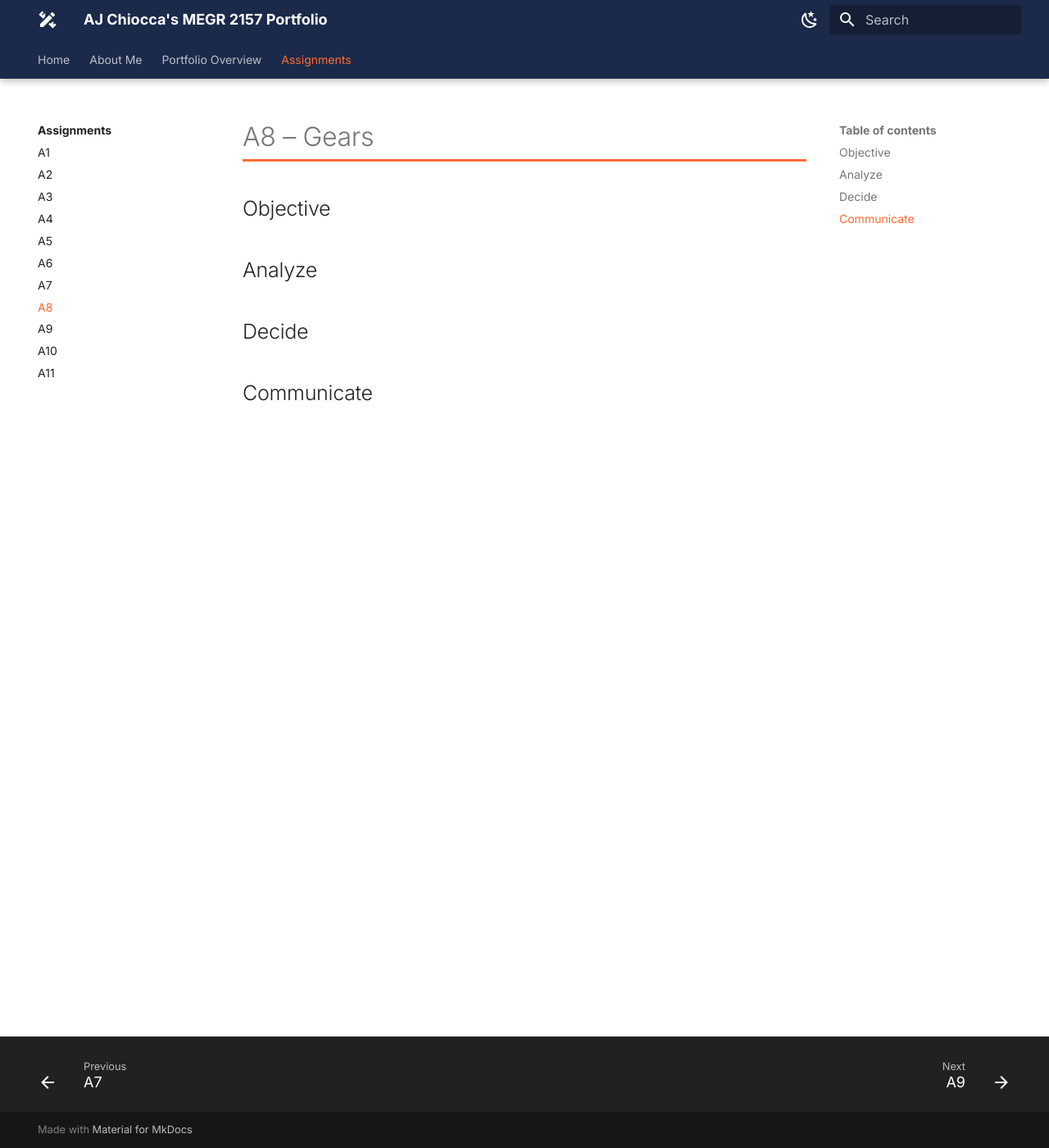
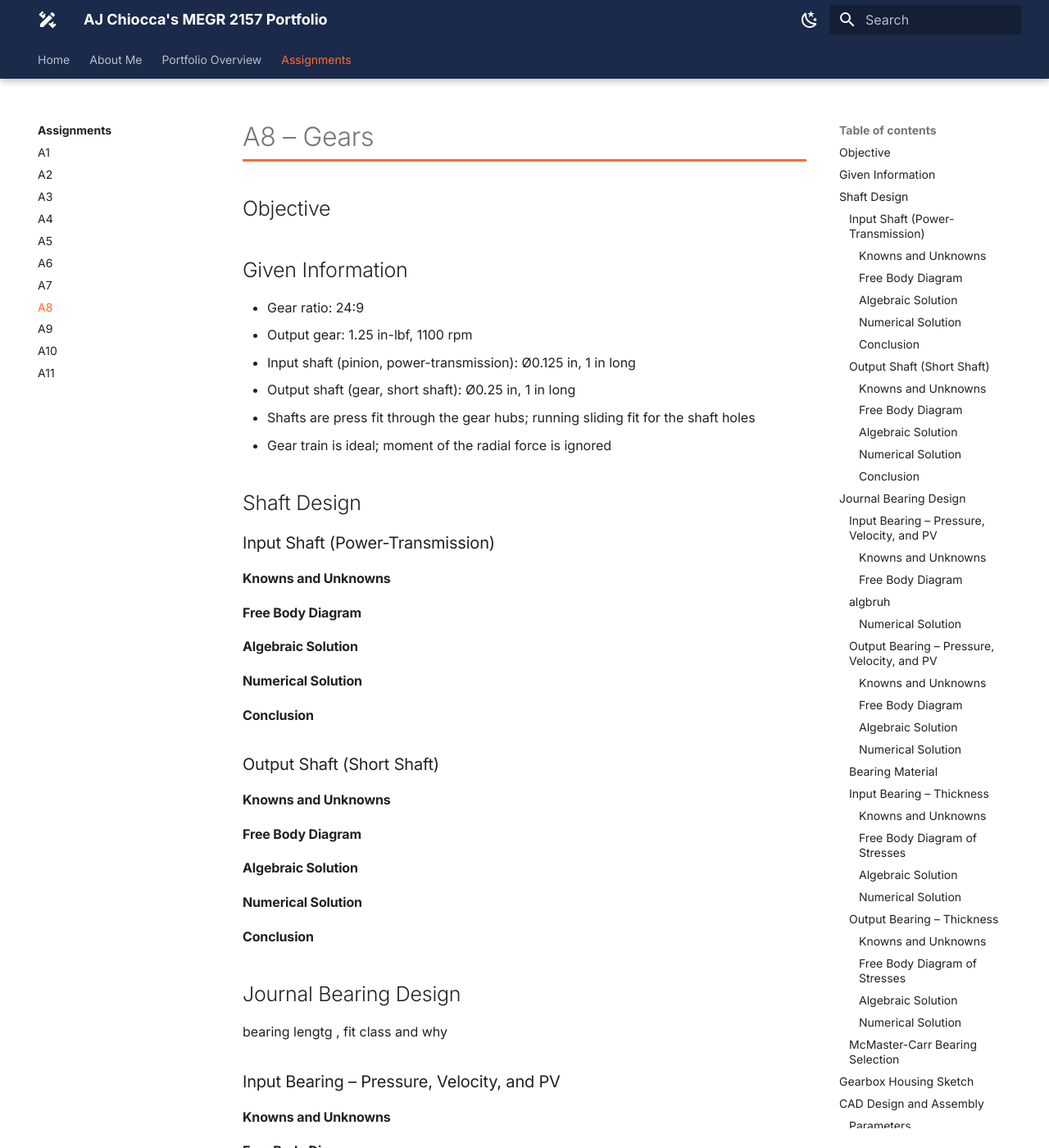
Before and after one commit to ajchiocca/megr2157-portfolio, an MkDocs documentation site: the page built from docs/assignments/A08/index.md, in a window 1280 px wide and 1400 px high. Shown: the whole window at 82% size. Built offline with MkDocs 1.6.1 and Material for MkDocs 9.7.7, drawn with Linux system fonts in a browser that asks for light colours; some of the changed text lies outside the part shown.

Commit message:
Update A8 assignment details and structure
Expanded the assignment details for A8, including objectives, design considerations, and sections for shaft and bearing design. Added placeholders for calculations and material selections.

```diff
--- a/docs/assignments/A08/index.md
+++ b/docs/assignments/A08/index.md
@@ -1,12 +1,178 @@
 # A8 – Gears
 
 ## Objective
+<!-- Your own words. Assignment objectives: gearbox that can be assembled and disassembled; size input and output shafts for strength; design journal bearings; housing with proper clearance and fastening; parametric CAD. -
+
+<!-- Missing CAD download link = -15%. Missing headers = -15%. Also submit a PDF through Canvas. -->
+
+## Given Information
+- Gear ratio: 24:9
+- Output gear: 1.25 in-lbf, 1100 rpm
+- Input shaft (pinion, power-transmission): Ø0.125 in, 1 in long
+- Output shaft (gear, short shaft): Ø0.25 in, 1 in long
+- Shafts are press fit through the gear hubs; running sliding fit for the shaft holes
+- Gear train is ideal; moment of the radial force is ignored
+
+## Shaft Design
+<!-- 15%. Each shaft: knowns/unknowns, FBD, algebraic model, numerical stress, sufficient or not (recommend a new diameter if not). Cite the Machinery's Handbook equations and pages. -->
 
 
-## Analyze
+### Input Shaft (Power-Transmission)
+
+#### Knowns and Unknowns
 
 
-## Decide
+#### Free Body Diagram
 
 
-## Communicate
+#### Algebraic Solution
+
+
+#### Numerical Solution
+
+
+#### Conclusion
+
+
+### Output Shaft (Short Shaft)
+
+#### Knowns and Unknowns
+
+
+#### Free Body Diagram
+
+
+#### Algebraic Solution
+
+
+#### Numerical Solution
+
+
+#### Conclusion
+
+## Journal Bearing Design
+<!-- 30% total. (10%) size/length, pressure, velocity, PV, material from the lecture table. (10%) thickness. (10%) McMaster-Carr selection with part names. -->
+bearing lengtg , fit class and why
+
+### Input Bearing – Pressure, Velocity, and PV
+
+#### Knowns and Unknowns
+
+
+#### Free Body Diagram
+
+
+### algbruh
+
+#### Numerical Solution
+
+
+### Output Bearing – Pressure, Velocity, and PV
+
+#### Knowns and Unknowns
+
+
+#### Free Body Diagram
+
+
+#### Algebraic Solution
+
+
+#### Numerical Solution
+
+
+### Bearing Material
+ues.
+
+### Input Bearing – Thickness
+
+#### Knowns and Unknowns
+
+
+#### Free Body Diagram of Stresses
+
+
+#### Algebraic Solution
+TODO
+
+#### Numerical Solution
+
+
+### Output Bearing – Thickness
+
+#### Knowns and Unknowns
+
+
+#### Free Body Diagram of Stresses
+
+
+#### Algebraic Solution
+
+
+#### Numerical Solution
+
+
+### McMaster-Carr Bearing Selection
+part names fo input and output bearings and how they match
+
+## Gearbox Housing Sketch
+<!-- 5%. Two-component housing; state how the halves fit together (snap fit, nuts and bolts, etc.) and why. -->
+
+
+fit type and reasoning
+
+## CAD Design and Assembly
+<!-- 45%. Parametric critical features starting from known parameters; list McMaster downloads; rest of the model. Note units. -->
+
+### Parameters
+key parametric dimensions
+
+### Shafts
+
+#### Input Shaft
+
+
+#### Output Shaft
+
+
+### Housing
+
+#### Half 1
+
+#### Half 2
+
+
+### McMaster-Carr Components
+TODO: gear, pinion, and bearing part numbers.
+
+### Assembly
+
+
+mates used, clearance check between the gears and the housing
+
+## Drawings (MEGR 2157)
+<!-- 30%. Six multi-view drawings + one assembly. Third-angle projection, ASME Y14.5, tolerance block X.X ±.02 / X.XX ±.01 / X.XXX ±.005, at least two callouts with different tolerancing on critical features. Delete this section if drawings go on a separate page. -->
+
+### Input Shaft
+
+
+### Output Shaft
+
+
+### Housing Half 1
+
+
+### Housing Half 2
+
+
+### Input Bearing
+
+
+### Output Bearing
+
+
+### Assembly
+
+
+
+## Lessons Learned
```
